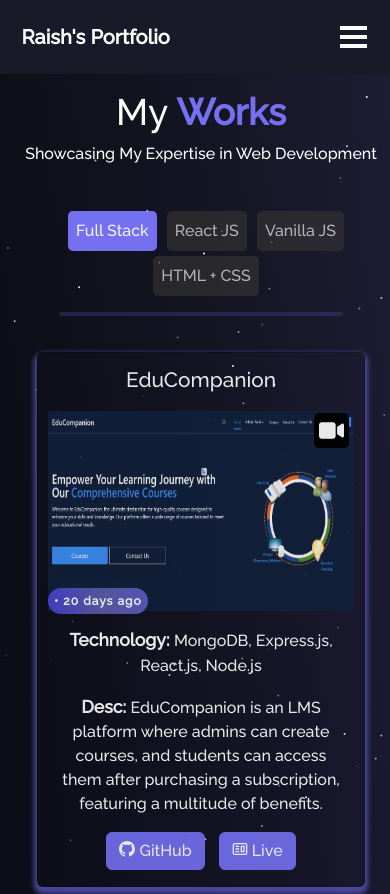
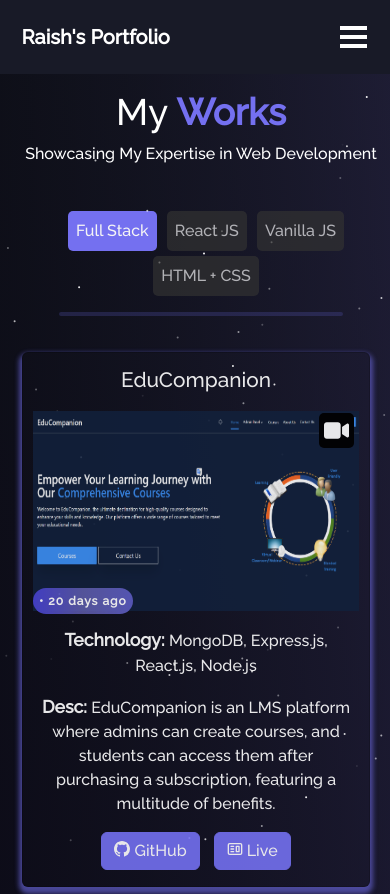
Before and after one commit to Raish10100/Portfolio, a React (Vite) app: page /project in a window 390 px wide. Shown: the top 894 px of the page. Built offline with nearby package versions, Linux system fonts and the light colour scheme.

Commit message:
fix: resolve project card design bug

```diff
--- a/src/components/Projects/Projects.css
+++ b/src/components/Projects/Projects.css
@@ -123,5 +123,7 @@
   @media (max-width: 450px) {
     .project-card {
       min-width: 310px;
+      padding-left:  10px !important;
+      padding-right: 20px !important;
     }
   }
```
Also changed, not shown: src/Assets/pre.svg.
